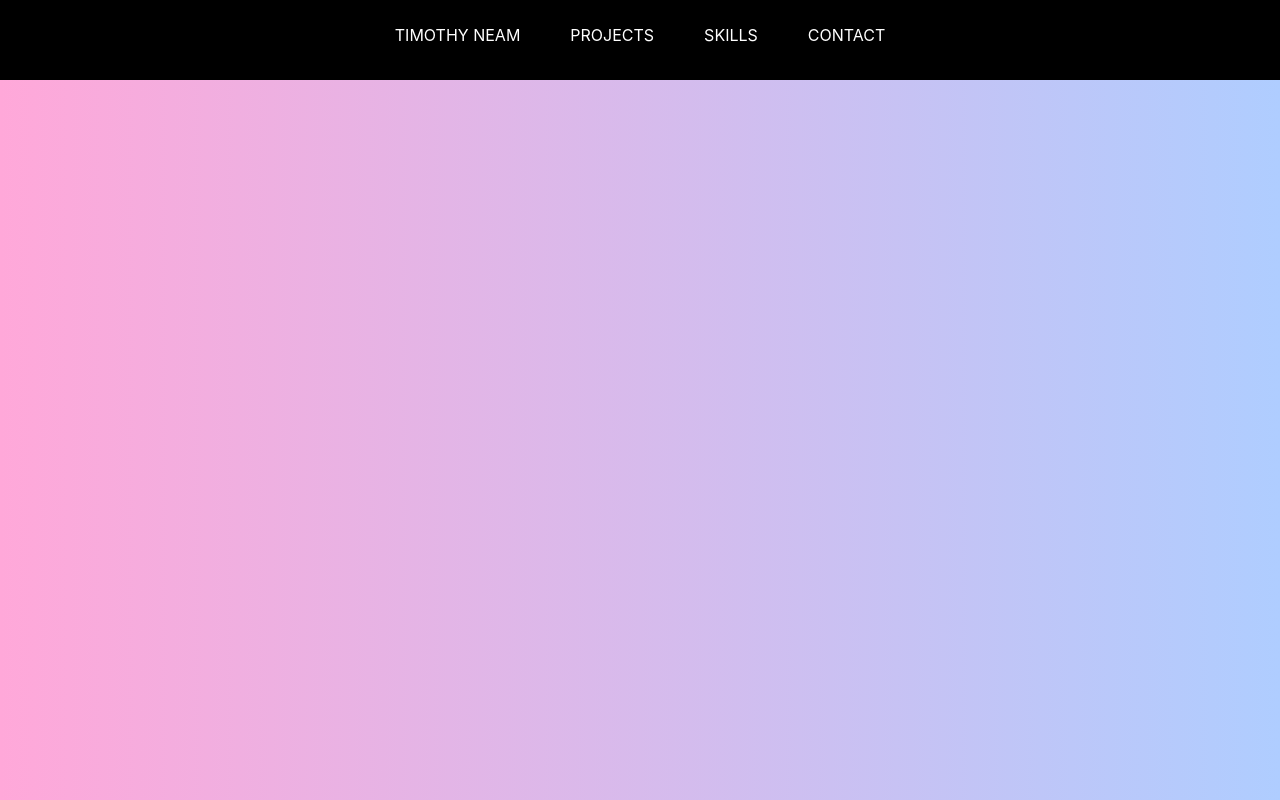
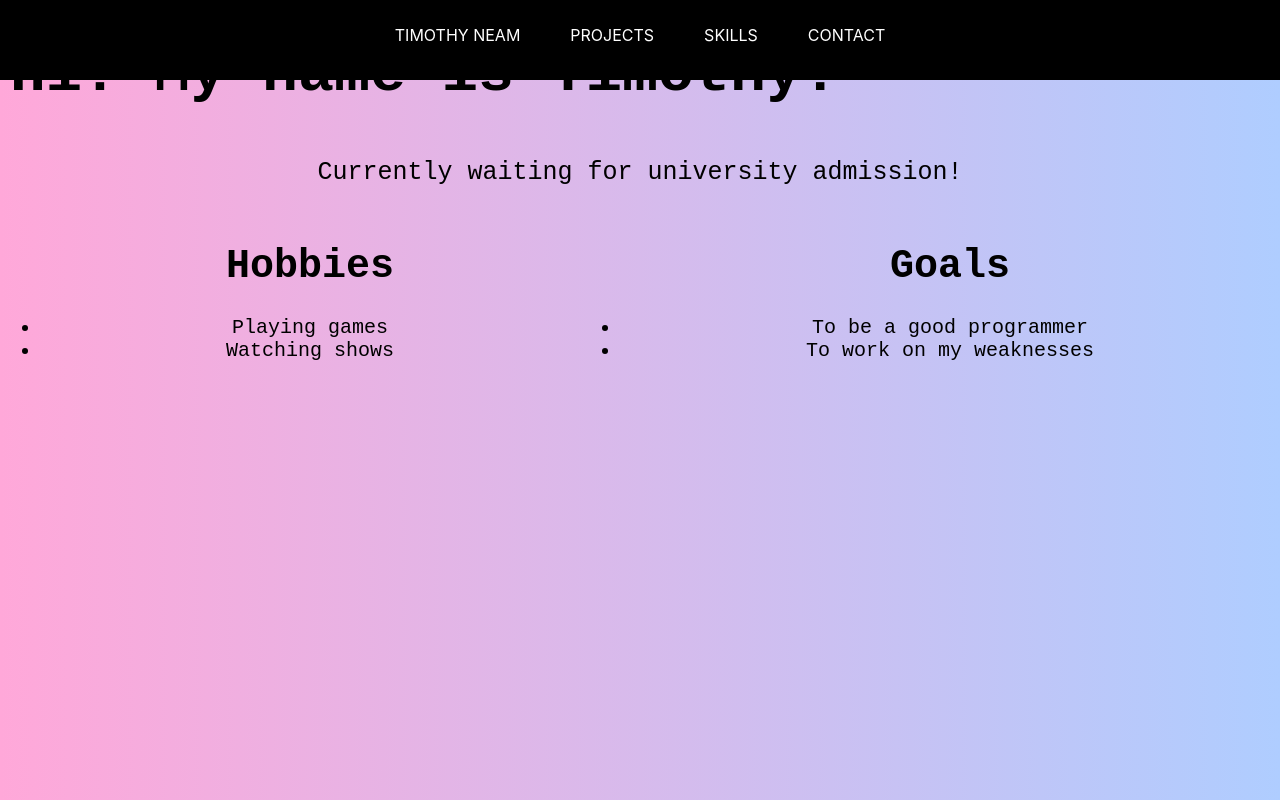
Before and after one commit to timneam/SinglePagePortfolio, a React (Create React App) app in the folder single-page-portfolio/: page / in a window 1280 px wide. Shown: the top 800 px of the page. Built offline with nearby package versions, Linux system fonts and the light colour scheme.

Commit message:
Did some changes to about page

```diff
--- a/single-page-portfolio/src/components/About.css
+++ b/single-page-portfolio/src/components/About.css
@@ -1,3 +1,28 @@
 .about-container {
     height: 1000px;
 }
+
+.intro-container {
+    text-align: left;
+    padding-left: 10px;
+    font-size: 30px;
+    font-family: monospace;
+}
+
+.intro-container2 {
+    text-align: center;
+    padding: 10px;
+    font-size: 25px;
+    font-family: monospace;
+}
+
+.intro-container3 {
+    display: grid;
+    grid-template-columns: auto auto;
+    text-align: center;
+    font-family: monospace;
+}
+
+.intro-list {
+    font-size: 20px;
+}
--- a/single-page-portfolio/src/components/About.js
+++ b/single-page-portfolio/src/components/About.js
@@ -4,9 +4,38 @@ import "./About.css";
 export default function About() {
     return (
         <div id="about" className="about-container">
-            <h1>
-                About me
-            </h1>
+            <div className="intro-container">
+                <h1>
+                    Hi! My name is Timothy!
+                </h1>
+            </div>
+            <div className="intro-container2">
+                Currently waiting for university admission!
+            </div>
+            <div className="intro-container3">
+                <ul className="intro-list">
+                    <h1>
+                        Hobbies
+                    </h1>
+                    <li>
+                        Playing games
+                    </li>
+                    <li>
+                        Watching shows
+                    </li>
+                </ul>
+                <ul className="intro-list">
+                    <h1>
+                        Goals
+                    </h1>
+                    <li>
+                        To be a good programmer
+                    </li>
+                    <li>
+                        To work on my weaknesses
+                    </li>
+                </ul>
+            </div>
         </div>
     )
 }
```
